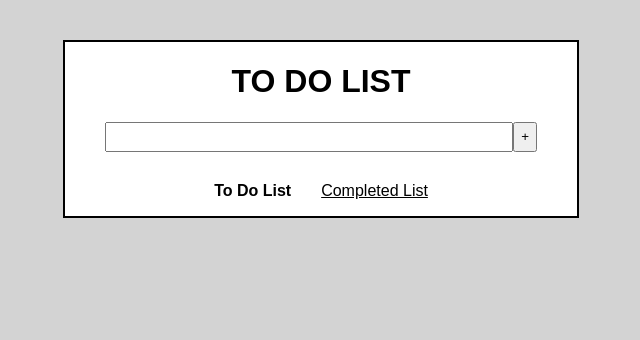
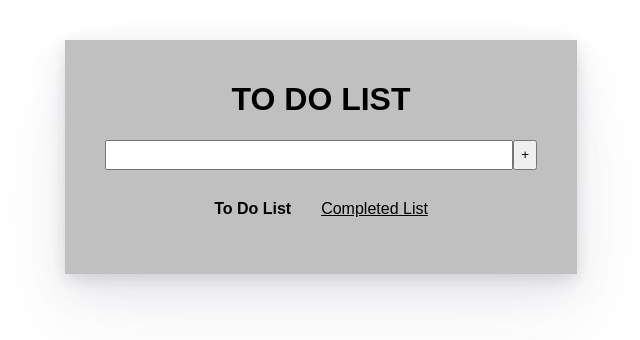
Before and after one commit to fabio90h/To-Do-App, a React app: page / in a window 1280 px wide. Shown: the whole page, without its empty margins (319-959 px from the left). Built offline with nearby package versions, Linux system fonts and the light colour scheme.

Commit message:
Change Header styling

```diff
--- a/src/components/App.js
+++ b/src/components/App.js
@@ -7,8 +7,10 @@ class App extends Component {
   render() {
     return (
       <div className="App">
+        <div className='header'>
           <h1>TO DO LIST</h1>
           <TaskForm />
+        </div>
           <TaskList className='taskList'/>
       </div>
     );
--- a/src/style/App.css
+++ b/src/style/App.css
@@ -1,16 +1,24 @@
  /* MAIN */
   .App {
     text-align: center;
-    border: 2px solid black;
+    box-shadow: 0 50px 100px rgba(50,50,93,.05), 0 15px 35px rgba(50,50,93,.1), 0 5px 15px rgba(0,0,0,.1);
+    padding-bottom: 20px;
     width: 40%;
     margin-top: 40px;
     margin-left: auto;
     margin-right: auto;
+    background-color: silver;
+    box-shadow: 0 50px 100px rgba(50,50,93,.05), 0 15px 35px rgba(50,50,93,.1), 0 5px 15px rgba(0,0,0,.1);
+
+  }
+  html{
     background-color: white;
   }
-  html{
-    background-color: lightgray;
-  }
+/* HEADER */
+.header{
+  padding: 20px 0;
+  background-color: silver;
+}
 
 /* BODY */
   /* GENERAL */
@@ -24,6 +32,7 @@
       padding-left: 40px;
       padding-right: 40px;
       font-size: 1.1em;
+      padding-bottom: 10px;
       /* border: 2px solid red; */
     }
     /* input{
```
